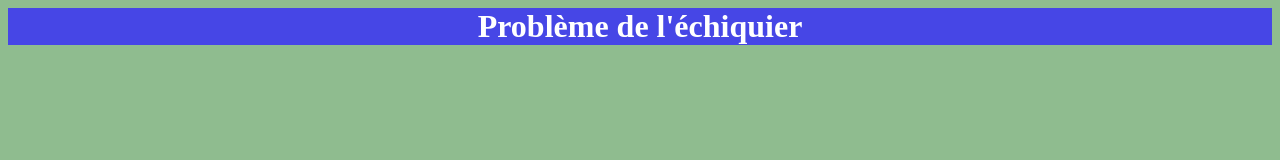
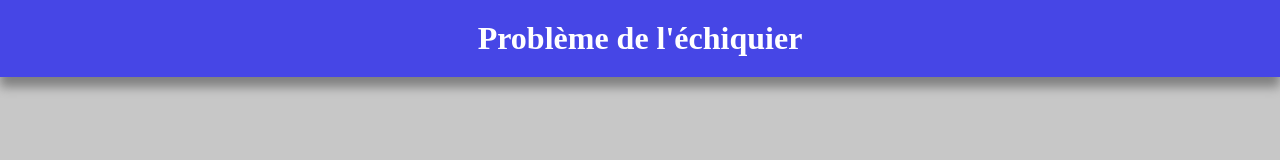
Before and after one commit to PymonProgrammad/PymonProgrammad.github.io, a plain HTML site: page index.html in a window 1280 px wide. Drawn offline with Linux system fonts and the light colour scheme.

Commit message:
Bandeau titre

```diff
--- a/style.css
+++ b/style.css
@@ -1,12 +1,16 @@
 body
 {
-    background-color:darkseagreen;
+    background-color:rgb(199, 199, 199);
+    margin: 0%;
+    padding: 0%;
 }
 
 h1
 {
     text-align: center;
     color: white;
+    vertical-align: middle;
     background-color: rgb(70, 70, 230);
-    width: 100%;
+    padding: 20px;
+    box-shadow: 0 10px 10px gray;
 }
```
Also changed, not shown: index.html (+3 -1 lines).
